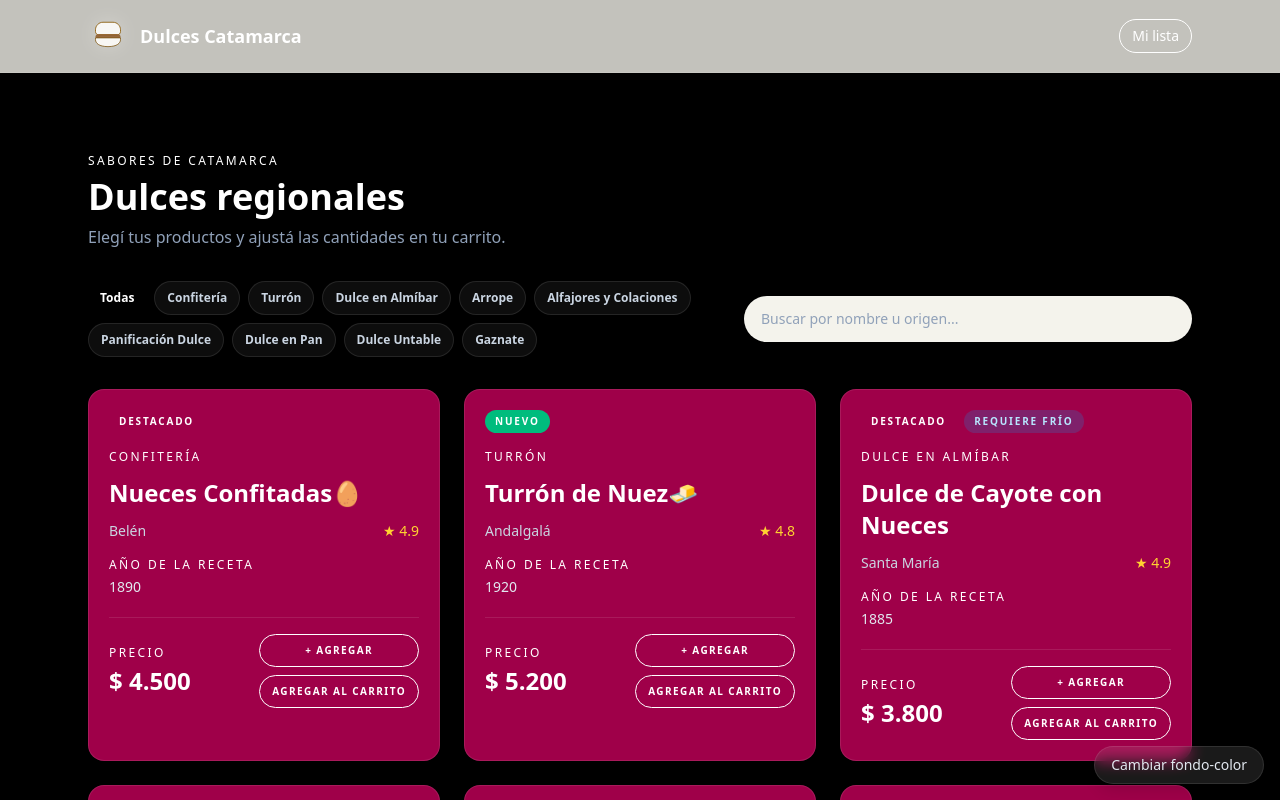
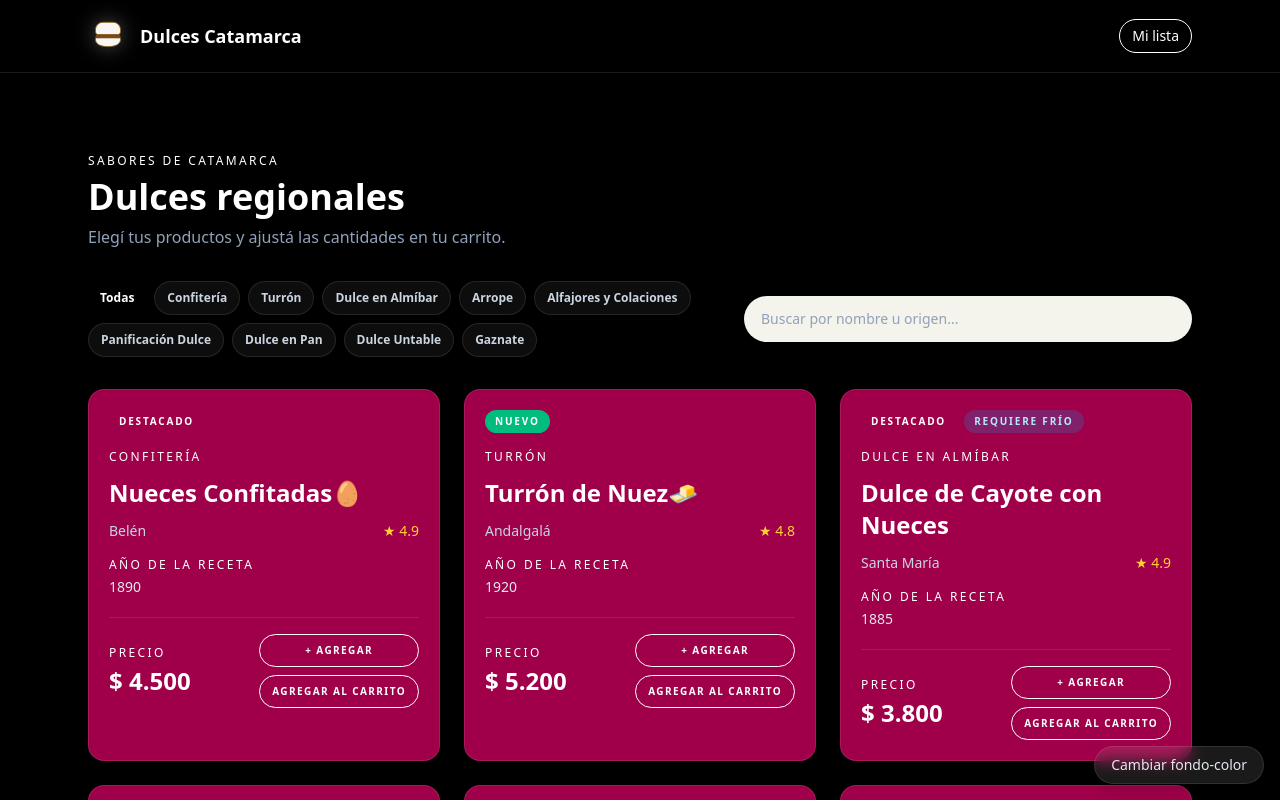
Before and after one commit to Mar-Jose/Nodo.c5.Sprint3, a React (Vite) app: page / in a window 1280 px wide. Shown: the top 800 px of the page. Built offline with nearby package versions, Linux system fonts and the light colour scheme.

Commit message:
navbar color de fondo negro

```diff
--- a/src/components/layout/Navbar.jsx
+++ b/src/components/layout/Navbar.jsx
@@ -1,9 +1,11 @@
 import { useMemo, useState } from 'react'
 import { useListaContext } from '../../context/listaContext'
+import { useThemeContext } from '../../context/themeContext'
 
 function Navbar({ items = [] }) {
   const [abierto, setAbierto] = useState(false)
   const { lista, toggleItem, vaciarLista } = useListaContext()
+  const { isDarkMode } = useThemeContext()
 
   const hayItems = lista.length > 0
   const itemsSeleccionados = useMemo(
@@ -13,7 +15,7 @@ function Navbar({ items = [] }) {
 
   return (
     <>
-      <nav className="border-b border-white/10 bg-surface/80 backdrop-blur-sm">
+      <nav className={`border-b border-white/10 ${isDarkMode ? 'bg-black' : 'bg-surface/80'} backdrop-blur-sm`}>
         <div className="mx-auto flex max-w-6xl items-center justify-between gap-3 px-4 py-3 sm:px-6 sm:py-4">
           <div className="flex min-w-0 items-center gap-2 sm:gap-3">
             <svg
--- a/src/context/themeContext.jsx
+++ b/src/context/themeContext.jsx
@@ -11,7 +11,7 @@ export function ThemeProvider({ children }) {
   }, [setIsDarkMode])
 
   return (
-    <ThemeContext.Provider value={{ toggleDarkMode }}>
+    <ThemeContext.Provider value={{ isDarkMode, toggleDarkMode }}>
       <div className={isDarkMode ? 'min-h-screen bg-black text-white' : 'min-h-screen bg-page text-heading'}>
         {children}
         <button
```
